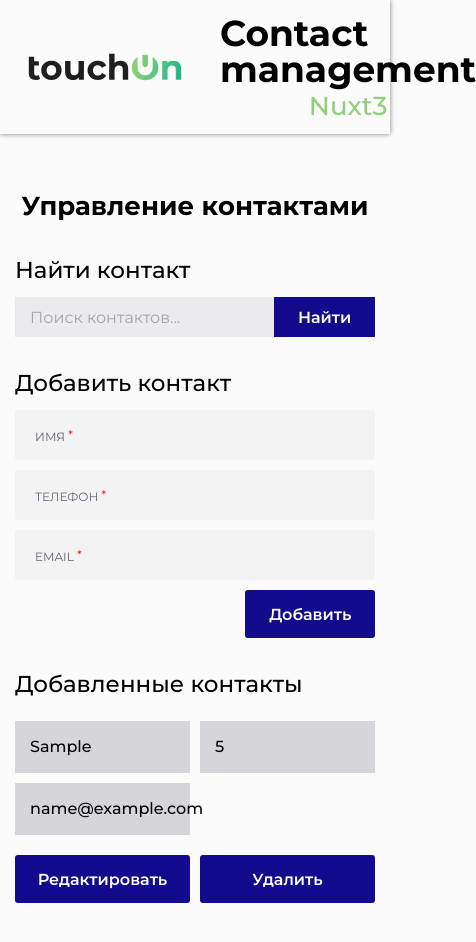
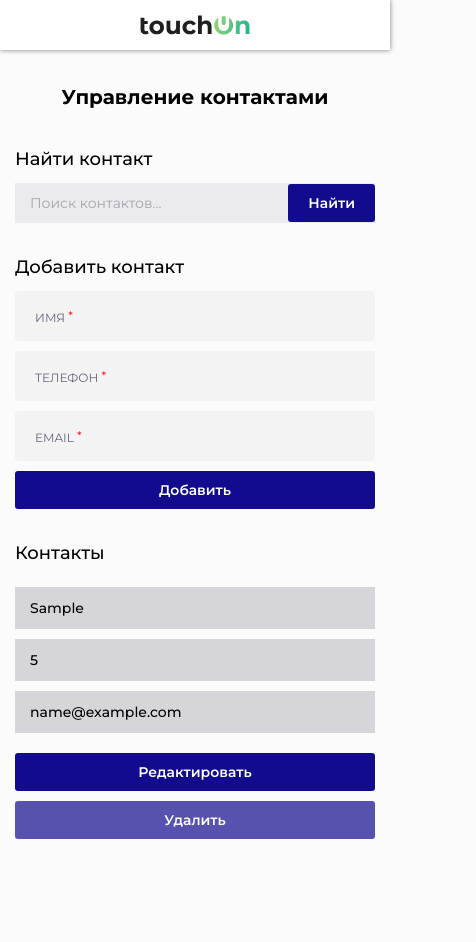
Before and after one commit to ruvick/contact-management, a Nuxt app: page / in a window 390 px wide. Both pictures are taken after typing "Sample", "5", "name@example.com" into the empty fields and a click on the button "Добавить". Shown: the top 942 px of the page, 476 px wide, since content can reach past the window. After the commit the page ends 894 px from the top, so only its background shows below. Built offline with nearby package versions, Linux system fonts and the light colour scheme.

Commit message:
Адаптив

```diff
--- a/app.vue
+++ b/app.vue
@@ -1,8 +1,5 @@
 <script setup>
-	import { ref, computed, onMounted } from 'vue';
-	import ContactList from '@/components/ContactList.vue';
-	import ContactForm from '@/components/ContactForm.vue';
-	import SearchBar from '@/components/SearchBar.vue';
+	// import { ref, computed, onMounted } from 'vue';
 
 	const contacts = ref([]);
 	const searchQuery = ref('');
@@ -30,7 +27,7 @@
 	const updateContact = (contact) => {
 	if (editingIndex.value !== null) {
 		contacts.value[editingIndex.value] = contact;
-		editingIndex.value = null; // Сбросить индекс после обновления
+		editingIndex.value = null;
 	} else {
 		addContact(contact);
 	}
@@ -38,8 +35,8 @@
 	};
 
 	const setCurrentContact = (index) => {
-	currentContact.value = { ...contacts.value[index] }; // Копируем контакт для редактирования
-	editingIndex.value = index; // Устанавливаем индекс редактируемого контакта
+	currentContact.value = { ...contacts.value[index] };
+	editingIndex.value = index;
 	};
 
 	const deleteContact = (index) => {
@@ -55,7 +52,6 @@
 	localStorage.setItem('contacts', JSON.stringify(contacts.value));
 	};
 </script>
-
 
 <template>
 	<div class="wrapper" id="app">
@@ -80,7 +76,7 @@
 						/>
 
 						<div class="control__result result-control">
-							<div class="result-control__title">Добавленные контакты</div>
+							<div class="result-control__title">Контакты</div>
 
 							<ContactList
 								:contacts="filteredContacts"
@@ -97,30 +93,12 @@
 
 		</main>
 
-	  <!-- <h1>Управление контактами</h1>
-	  <SearchBar @search="handleSearch" />
-	  <ContactForm
-		 @addContact="addContact"
-		 @editContact="updateContact"
-		 :currentContact="currentContact"
-	  />
-	  <ContactList
-		 :contacts="filteredContacts"
-		 @editContact="setCurrentContact"
-		 @deleteContact="deleteContact"
-	  /> -->
-
 	</div>
 
  </template>
 
  <style lang="scss">
-
 	.control {
-
-			&__container {
-			}
-
 		&__title {
 			font-size: 1.625rem;
 			font-weight: 700;
@@ -129,6 +107,12 @@
 			text-align: center;
 			&:not(:last-child){
 				margin-bottom: 2.1875rem;
+			}
+			@media (max-width: 48em){
+				  font-size: 1.4375rem;
+			}
+			@media (max-width: 25.875em){
+				font-size: 1.25rem;
 			}
 		}
 		&__form {
@@ -139,26 +123,18 @@
 			width: 100%;
 			margin: 0 auto;
 		}
-			&__search {
-
-			}
-			&__add {
-			}
-			&__result {
-			}
 	}
 
 	.add-control {
-
 		&__title {
 			font-size: 1.4375rem;
     	font-weight: 500;
 			&:not(:last-child){
 				margin-bottom: 0.9375rem;
 			}
+			@media (max-width: 48em){
+				  font-size: 1rem;
 			}
-
-		&__inner {
 		}
 		&__field {
 			&:not(:last-child){
@@ -178,22 +154,18 @@
 			&:not(:last-child){
 				margin-bottom: 1.5625rem;
 			}
+			@media (max-width: 48em){
+				  font-size: 1.125rem;
 			}
 		}
-
-
-
-
-
-
-
-
- /* //======================================================================================================================================================== */
+	}
 
 	.page {
 		&__control {
 			padding: 3.4375rem 0 5.3125rem 0;
+			@media (max-width: 48em){
+				padding: 2.1875rem 0 3.4375rem 0;
 			}
 		}
-
+	}
  </style>
--- a/assets/styles/main.scss
+++ b/assets/styles/main.scss
@@ -29,9 +29,12 @@ body {
   min-width: 0;
 }
 
-// .page {
-// 	padding: 3.4375rem 0;
-// }
+.page {
+	padding-top: 7.1875rem;
+	@media (max-width: 48em){
+		  padding-top: 2.8125rem;
+	}
+}
 
 [class*=__container] {
   max-width: 88.125rem;
@@ -303,10 +306,19 @@ textarea.input {
 	font-size: 1rem;
 	font-weight: 600;
 	color: #fff;
-	background: #120b8d;
+	background-color: #120b8d;
+	// background: linear-gradient(100deg, #8ed078 12.21%, #19b58f);
+	// border: 0.0625rem solid transparent;
 	border-radius: .1875rem;
 	-webkit-transition: all .4s ease 0s;
 	transition: all .4s ease 0s;
+	@media (max-width: 48em){
+		font-size: 0.875rem;
+		padding: 0.625rem 1.25rem;
+	}
+}
+.btn--delete {
+	opacity: 0.7;
 }
 @media (any-hover: hover){
 	 .btn:hover {
--- a/components/ContactForm.vue
+++ b/components/ContactForm.vue
@@ -12,14 +12,14 @@
 
 	const name = ref('');
 	const phone = ref('');
-	const email = ref(''); // Добавлено поле для email
+	const email = ref('');
 	const isEditing = ref(false);
 
 	watch(() => props.currentContact, (newValue) => {
 		if (newValue) {
 			name.value = newValue.name;
 			phone.value = newValue.phone;
-			email.value = newValue.email; // Заполнение поля email при редактировании
+			email.value = newValue.email;
 			isEditing.value = true;
 		} else {
 			resetForm();
@@ -41,26 +41,25 @@
 	const resetForm = () => {
 		name.value = '';
 		phone.value = '';
-		email.value = ''; // Сброс поля email
+		email.value = '';
 		isEditing.value = false;
 	};
 </script>
 
 <template>
-
 	<div class="control__add add-control">
 		<div class="add-control__title">Добавить контакт</div>
 		<form @submit.prevent="submitForm" class="add-control__inner">
 
 			<div class="add-control__field field">
 				<input id="input" class="field__input" name="form[]" autocomplete="off" type="name" placeholder=" "
-					data-error="Заполните поле" data-required="name" data-validate v-model="name" required>
+					data-error="Заполните поле" data-required="name" data-validate v-model="name" minlength="3" required>
 				<label for="input" class="field__label">Имя <span>*</span></label>
 			</div>
 
 			<div class="add-control__field field">
 				<input id="input" class="field__input" name="tel" autocomplete="off" type="number" placeholder=" "
-				data-error="Заполните поле" data-required="tel" data-validate v-model="phone" required>
+				data-error="Заполните поле" data-required="tel" data-validate v-model="phone" minlength="10" required>
 				<label for="input" class="field__label">Телефон <span>*</span></label>
 			</div>
 
@@ -74,7 +73,6 @@
 
 		</form>
 	</div>
-
  </template>
 
  <style scoped lang="scss">
@@ -85,8 +83,9 @@
 			&:not(:last-child){
 				margin-bottom: 0.9375rem;
 			}
+			@media (max-width: 48em){
+				  font-size: 1.125rem;
 			}
-			&__inner {
 		}
 		&__field {
 			&:not(:last-child){
@@ -96,6 +95,10 @@
 		&__btn {
 			display: flex;
 			margin-left: auto;
+			@media (max-width: 25.875em){
+				  margin: 0;
+					width: 100%;
+			}
 		}
 	}
  </style>
--- a/components/ContactList.vue
+++ b/components/ContactList.vue
@@ -19,17 +19,14 @@
 	};
 </script>
 
-
 <template>
-
-<!-- <div class="add-control__inner"> -->
-
-<!-- <button type="button" class="add-control__btn btn">Редактировать</button> -->
-<!-- </div> -->
-
   <div class="result-control__list">
-	  <div class="result-control__inner" v-for="(contact, index) in contacts" :key="contact.id">
-
+    <transition-group name="fade" tag="div">
+      <div
+        class="result-control__inner"
+        v-for="(contact, index) in contacts"
+        :key="contact.id"
+      >
         <div class="result-control__line">
           <div class="result-control__item">
             {{ contact.name }}
@@ -44,12 +41,12 @@
 
         <div class="result-control__buttons">
           <button class="result-control__btn btn" @click="editContact(index)">Редактировать</button>
-				<button class="result-control__btn btn" @click="deleteContact(index)">Удалить</button>
-			</div>
-
+          <button class="result-control__btn btn btn--delete" @click="deleteContact(index)">Удалить</button>
         </div>
       </div>
-
+      <div v-if="contacts.length === 0" class="no-results-message">Контакты не найдены</div> <!-- Сообщение при отсутствии контактов -->
+    </transition-group>
+  </div>
 </template>
 
  <style scoped lang="scss">
@@ -60,10 +57,10 @@
 				&:not(:last-child){
 					margin-bottom: 0.9375rem;
 				}
+				@media (max-width: 48em){
+					  font-size: 1.125rem;
 				}
-			&__list {
 			}
-
 			&__inner {
 				&:not(:last-child){
 					margin-bottom: 2.1875rem;
@@ -71,7 +68,7 @@
 			}
 			&__line {
 				display: grid;
-				grid-template-columns: repeat(auto-fit, minmax(150px, 1fr));
+				grid-template-columns: repeat(auto-fit, minmax(12.5rem, 1fr));
 				gap: 0.625rem;
 				&:not(:last-child){
 					margin-bottom: 1.25rem;
@@ -82,14 +79,27 @@
 				font-weight: 500;
 				padding: 1.125rem 0.9375rem;
 				background-color: rgba(2, 0, 32, 0.1490196078);
+				@media (max-width: 48em){
+					font-size: 0.875rem;
+					padding: 0.875rem 0.9375rem;
+				}
 			}
 			&__buttons {
 				display: grid;
-				grid-template-columns: repeat(auto-fit, minmax(9.375rem, 1fr));
+				grid-template-columns: repeat(auto-fit, minmax(12.5rem, 1fr));
 				gap: 0.625rem;
 			}
-			&__btn {
-
 	}
+	.fade-enter-active, .fade-leave-active {
+  transition: opacity 0.5s;
+	}
+	.fade-enter, .fade-leave-to {
+		opacity: 0;
+	}
+	.fade-enter-from {
+		opacity: 0;
+	}
+	.fade-enter-to {
+		opacity: 1;
 	}
  </style>
--- a/components/Header.vue
+++ b/components/Header.vue
@@ -20,21 +20,36 @@
 
 <style scoped lang="scss">
 	.header {
-		position: relative;
+		position: fixed;
+		z-index: 50;
+		width: 100%;
 		padding: 0.9375rem 0;
-		box-shadow: 0 0 5px rgba(0, 0, 0, 0.5);
+		background-color: #fff;
+		box-shadow: 0 0 0.3125rem rgba(0, 0, 0, 0.5);
+		@media (max-width: 48em){
+			padding: 0.9375rem 0;
+		}
 	}
 	.header__container {
 	}
 	.header__inner {
 		display: flex;
 		align-items: center;
-		gap: 1.5625rem;
+		flex-wrap: wrap;
+		column-gap: 1.5625rem;
+		row-gap: 0.9375rem;
+		@media (max-width: 48em) {
+			  flex-direction: column;
+		}
 	}
 	.header__logo {
 		width: 11.25rem;
 		flex: 0 0 11.25rem;
     height: 1.75rem;
+		@media (max-width: 48em){
+			  flex: 1 1 auto;
+				height: 1.25rem;
+		}
 	}
 	.logo {
 		position: relative;
@@ -52,7 +67,7 @@
 		font-size: 2.25rem;
     font-weight: 700;
     height: 100%;
-    flex: 1 1 auto;
+    flex: 0 1 68%;
     display: flex;
 		flex-direction: column;
     justify-content: center;
@@ -63,5 +78,8 @@
 			font-weight: 500;
 			color: #8ed078;
 		}
+		@media (max-width: 48em){
+				display: none;
+		}
 	}
  </style>
--- a/components/SearchBar.vue
+++ b/components/SearchBar.vue
@@ -3,6 +3,7 @@
 
 	const emit = defineEmits(['search']);
 	const query = ref('');
+	const errorMessage = ref('');
 
 	const search = () => {
 		emit('search', query.value);
@@ -10,16 +11,22 @@
 </script>
 
 <template>
-
-	<div class="search-control">
-		<div class="search-control__title">Найти контакт</div>
-		<div class="search-control__form form-search">
-			<input class="form-search__input" v-model="query" placeholder="Поиск контактов..." />
-			<button type="button" class="form-search__btn btn" @click="search">Найти</button>
-		</div>
-	</div>
-
- </template>
+  <form class="search-control" @submit.prevent="search">
+    <div class="search-control__title">Найти контакт</div>
+    <div class="search-control__form form-search">
+      <input
+        class="form-search__input"
+        v-model="query"
+        type="text"
+        placeholder="Поиск контактов..."
+        minlength="3"
+        required
+      >
+      <button type="submit" class="form-search__btn btn">Найти</button>
+    </div>
+    <div v-if="errorMessage" class="form-search__error-message">{{ errorMessage }}</div>
+  </form>
+</template>
 
  <style scoped lang="scss">
 	.search-control {
@@ -29,10 +36,9 @@
 			&:not(:last-child){
 				margin-bottom: 0.9375rem;
 			}
-		}
-		&__form {
-		}
-		&__btn {
+			@media (max-width: 48em){
+				  font-size: 1.125rem;
+			}
 		}
 	}
 
@@ -47,6 +53,9 @@
 			color: grey;
 			background-color: inherit;
 			padding: 0.3125rem 0.9375rem;
+			@media (max-width: 48em){
+				font-size: 0.875rem;
+			}
 		}
 		&__btn {
 			position: absolute;
@@ -54,5 +63,12 @@
 			right: 0;
 			transform: translateY(-50%);
 		}
+		&__error-message {
+			position: absolute;
+			font-size: 0.75rem;
+			color: red;
+			margin-top: 0.5rem;
+			margin-left: 0.9375rem;
+		}
 	}
 </style>
```
Lines whose indentation alone changed are shown as unchanged.
